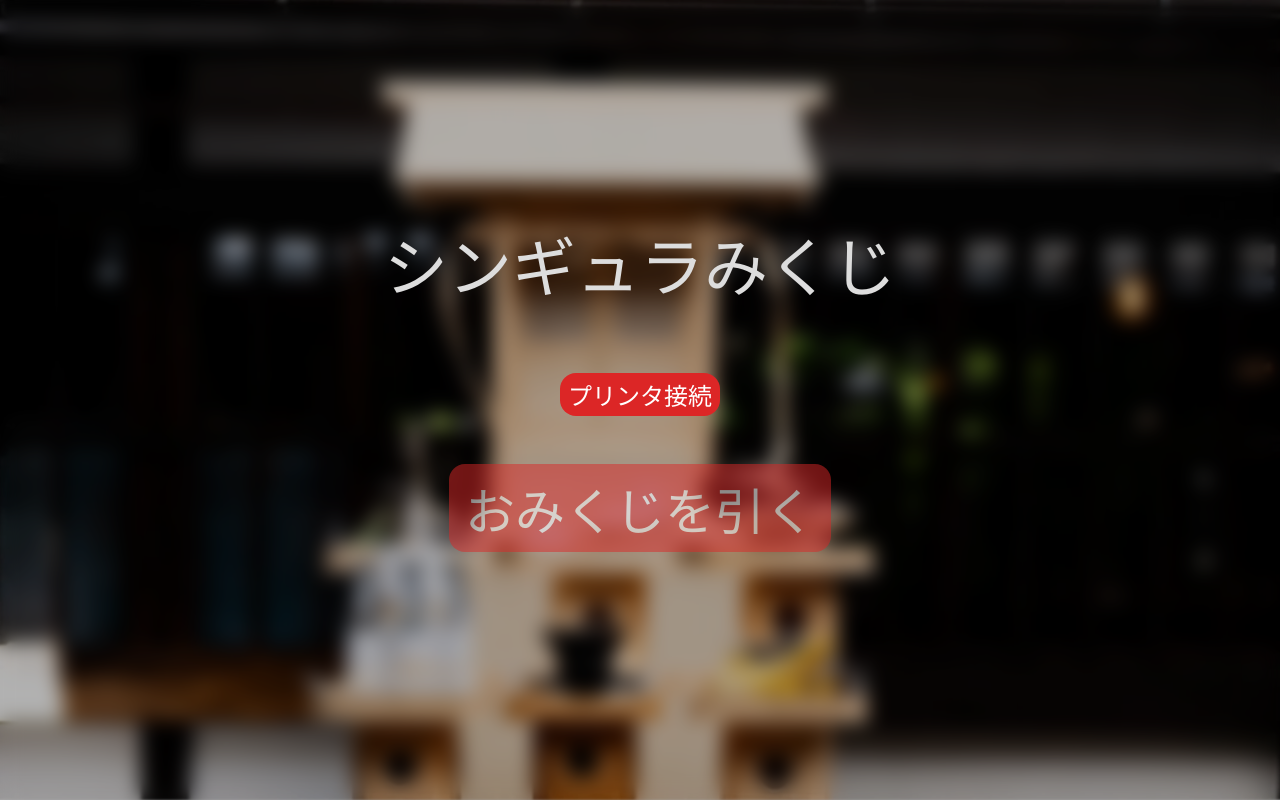
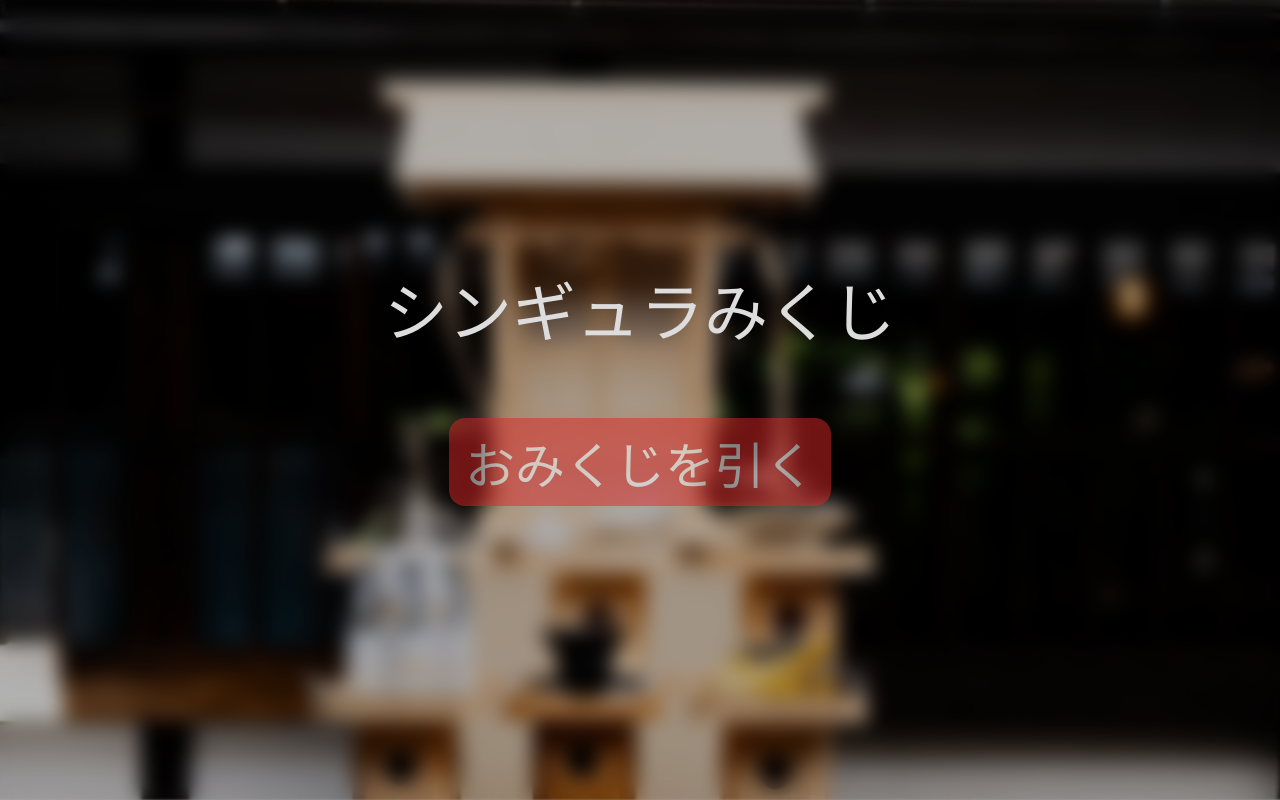
Before and after one commit to iorin-io/omikuji-dng, a Next.js app: page / in a window 1280 px wide. Built offline with nearby package versions, Linux system fonts and the light colour scheme; a web font is replaced by a local one.

Commit message:
PrintReceiptButtonコンポーネントの接続ボタンと印刷ボタンの表示ロジックを修正し、接続状態に応じたボタンの切り替えを実装

```diff
--- a/src/app/components/PrintReceiptButton.tsx
+++ b/src/app/components/PrintReceiptButton.tsx
@@ -179,6 +179,7 @@ export default function PrintReceiptButton() {
   return (
     <>
       <div>
+        {isConnected ? (
           <SmallButton
             className={yujiBoku.className}
             onClick={handleConnect}
@@ -190,8 +191,7 @@ export default function PrintReceiptButton() {
               ? "接続中..."
               : "プリンタ接続"}
           </SmallButton>
-      </div>
-      <div style={{ marginTop: "1rem" }}>
+        ) : (
           <Button
             className={yujiBoku.className}
             onClick={handlePrint}
@@ -199,6 +199,7 @@ export default function PrintReceiptButton() {
           >
             {printLabel}
           </Button>
+        )}
       </div>
       <div>{error && <ErrorText>{error}</ErrorText>}</div>
     </>
```
Lines whose indentation alone changed are shown as unchanged.
